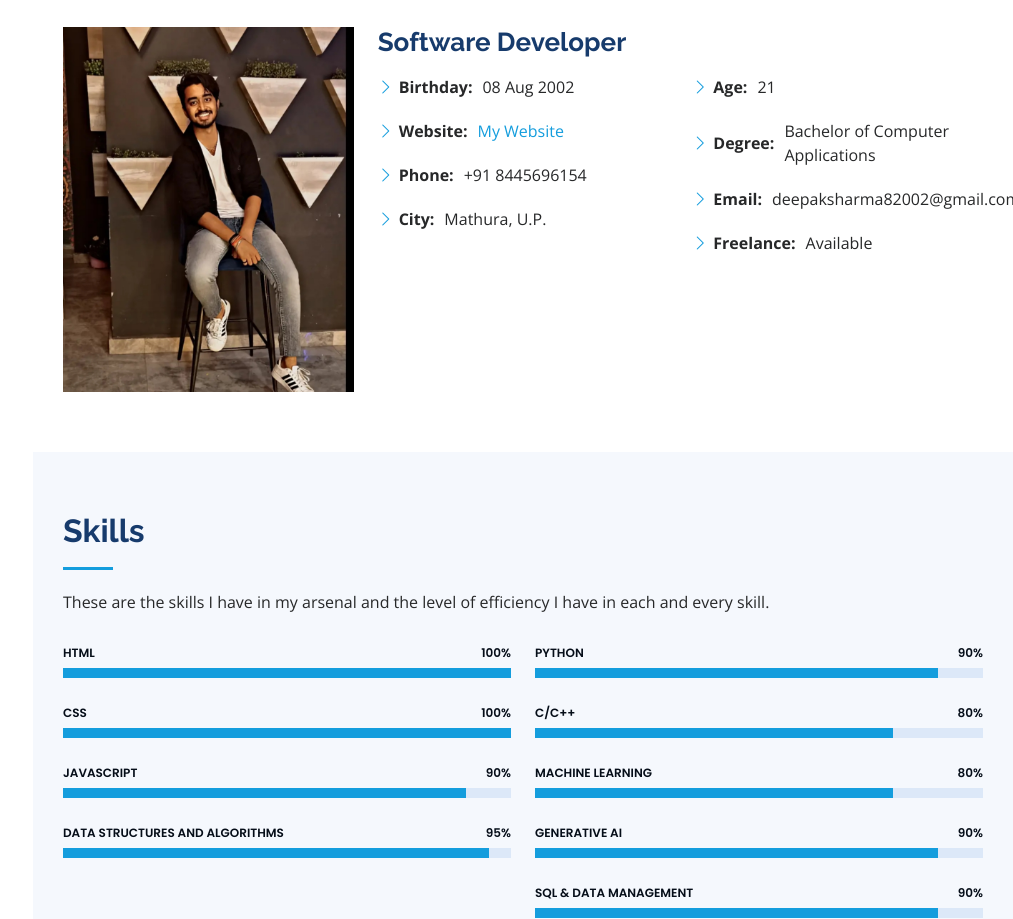
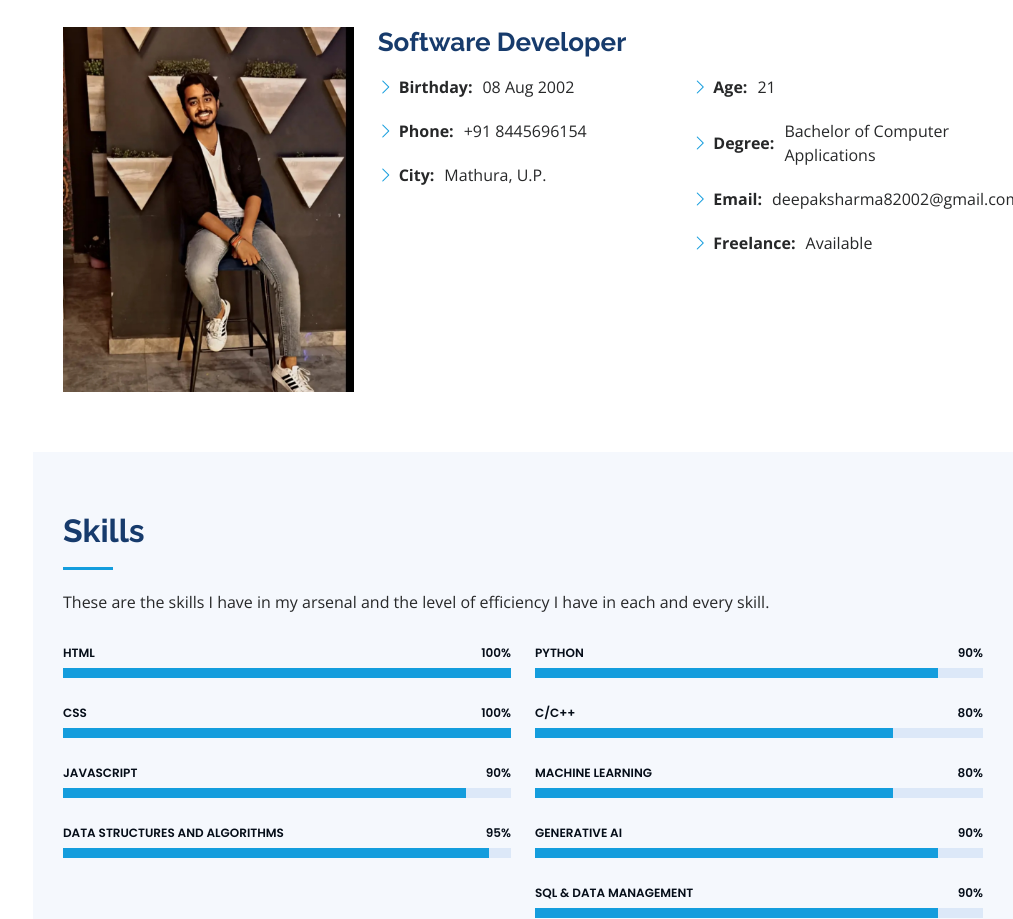
Before and after one commit to deepak-sharma08/deepak-sharma, a plain HTML site: page index.html in a window 1280 px wide. Shown: the part 1109-2028 px from the top of the page, without its empty margins (267-1280 px from the left). Drawn offline with nearby package versions, Linux system fonts and the light colour scheme.

Commit message:
Update index.html

```diff
--- a/index.html
+++ b/index.html
@@ -116,8 +116,7 @@
               <div class="col-lg-6">
                 <ul>
                   <li><i class="bi bi-chevron-right"></i> <strong>Birthday:</strong> <span>08 Aug 2002</span></li>
-                  <li><i class="bi bi-chevron-right"></i> <strong>Website:</strong> <span><a
-                        href="https://deepak-sharma08.github.io" target="_blank">My Website</a></span></li>
+
                   <li><i class="bi bi-chevron-right"></i> <strong>Phone:</strong> <span>+91 8445696154</span></li>
                   <li><i class="bi bi-chevron-right"></i> <strong>City:</strong> <span>Mathura, U.P.</span></li>
                 </ul>
```
